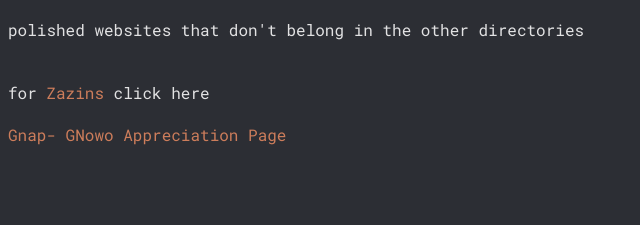
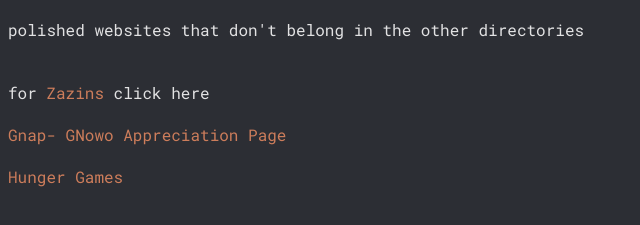
Before and after one commit to Shitpit/shitpit.github.io, a plain HTML site: page others.html in a window 1280 px wide. Shown: the part 67-292 px from the top of the page, without its empty margins (0-640 px from the left). Drawn offline with Linux system fonts and the light colour scheme.

Commit message:
Navigation

```diff
--- a/others.html
+++ b/others.html
@@ -21,5 +21,8 @@
     <BR/>
     <br/>
     <a class="a" onclick="openwindowpopup('pages/GnOwO.html');"> <span style="color: hsl(18, 53%, 58%); cursor: pointer; font-size: 1rem;"> Gnap-  GNowo Appreciation Page </span>  </a>
+    <BR/>
+    <br/>
+    <a class="a" onclick="openwindowpopup('pages/hungriegam.html');"> <span style="color: hsl(18, 53%, 58%); cursor: pointer; font-size: 1rem;"> Hunger Games </span>  </a>
 </body>
 </html>
```
